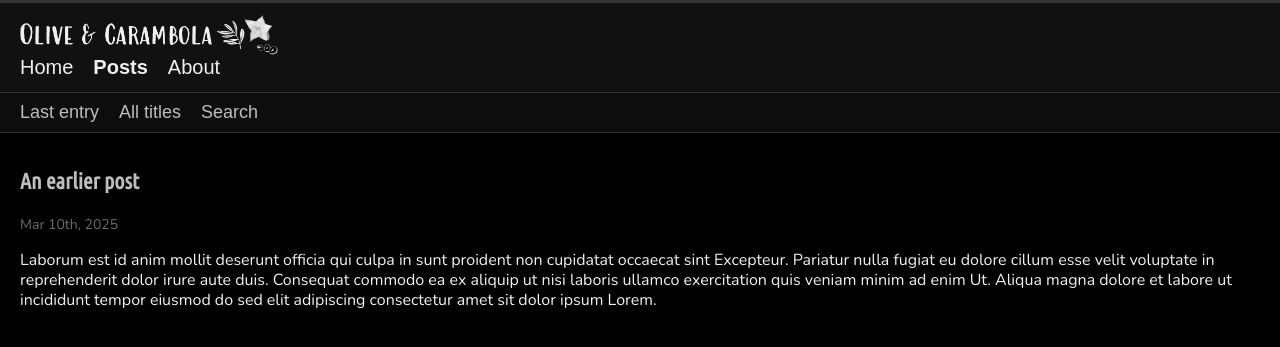
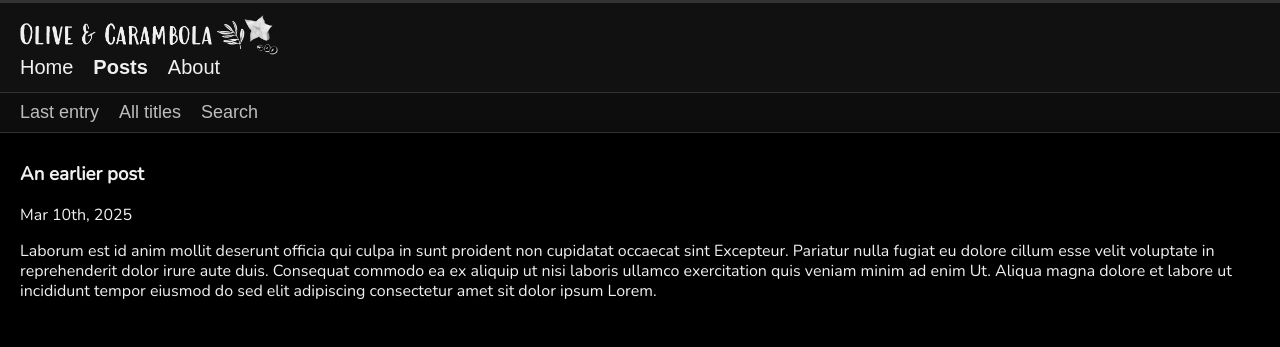
Before and after one commit to olivecarambola/logbook, a Jekyll site: the page built from _posts/2025-03-10-earlierpost.md, in a window 1280 px wide. Shown: the top 347 px of the page. Built offline with Jekyll 4.4.1, drawn with Linux system fonts in a browser that asks for light colours; some web fonts are replaced.

Commit message:
Update posts.html

```diff
--- a/_layouts/posts.html
+++ b/_layouts/posts.html
@@ -29,8 +29,8 @@
       <div class="inner clearfix">
         <section id="main-content">
           <article class="post-item">
-            <h1 class="post-title">{{ page.title }}</h1>
-            <p class="post-date">
+            <h1 class="post-sep-title">{{ page.title }}</h1>
+            <p class="post-sep-date">
               {% assign d = page.date | date: "%-d" %}
               {% assign m = page.date | date: "%b" %}
               {% assign y = page.date | date: "%Y" %}
```
